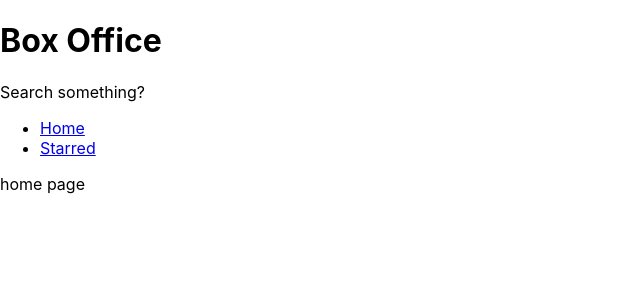
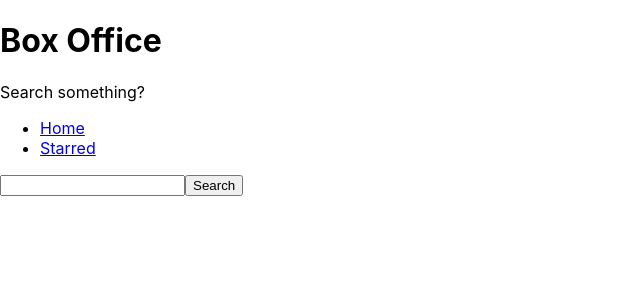
Before and after one commit to Roshini05112001/box-office, a React (Create React App) app: page / in a window 1280 px wide. Shown: the top 300 px of the page, without its empty margins (0-640 px from the left). Built offline with nearby package versions, Linux system fonts and the light colour scheme.

Commit message:
rendering api

```diff
--- a/src/pages/Home.jsx
+++ b/src/pages/Home.jsx
@@ -1,9 +1,29 @@
+import { useState } from "react"
+
 
 const Home = () => {
+  const [searchStr, setSearchStr] = useState("");
+
+  const onSearchInputChange = (ev) =>{
+    setSearchStr(ev.target.value)
+  }
+
+  const onSearch = async(ev) =>{
+    ev.preventDefault();
+
+    const response = await fetch(`https://api.tvmaze.com/search/shows?q=${searchStr}`);
+
+    const body = await response.json;
+    console.log(body);
+
+  }
+
     return(
         <div>
-          <div>home page</div>
-
+          <form onSubmit={onSearch}>
+            <input type="text" value={searchStr}   onChange={onSearchInputChange}/>
+            <button type="submit">Search</button>
+          </form>
         </div>
     )
 }
```
Also changed, not shown: src/api/tvmaze.js (added).
